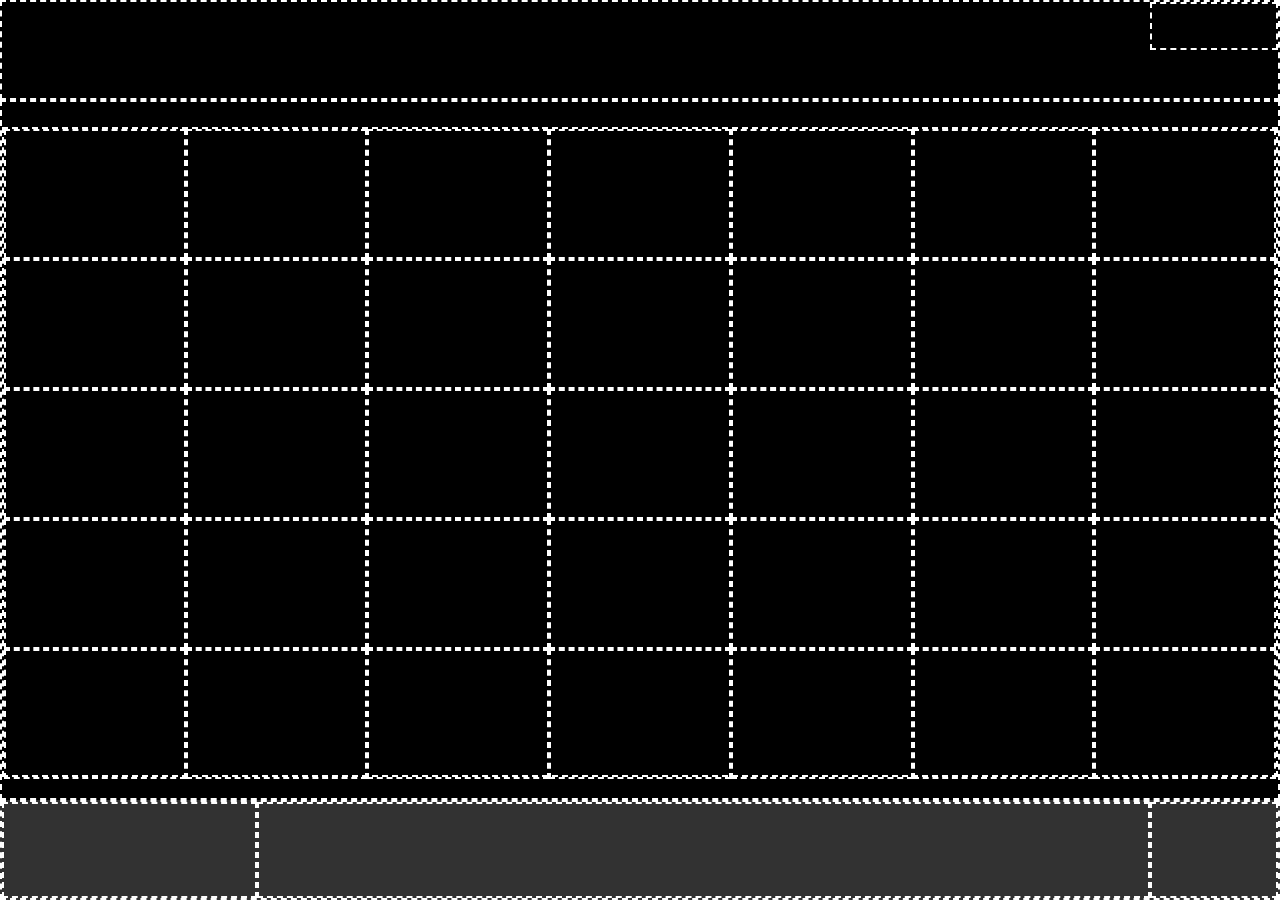
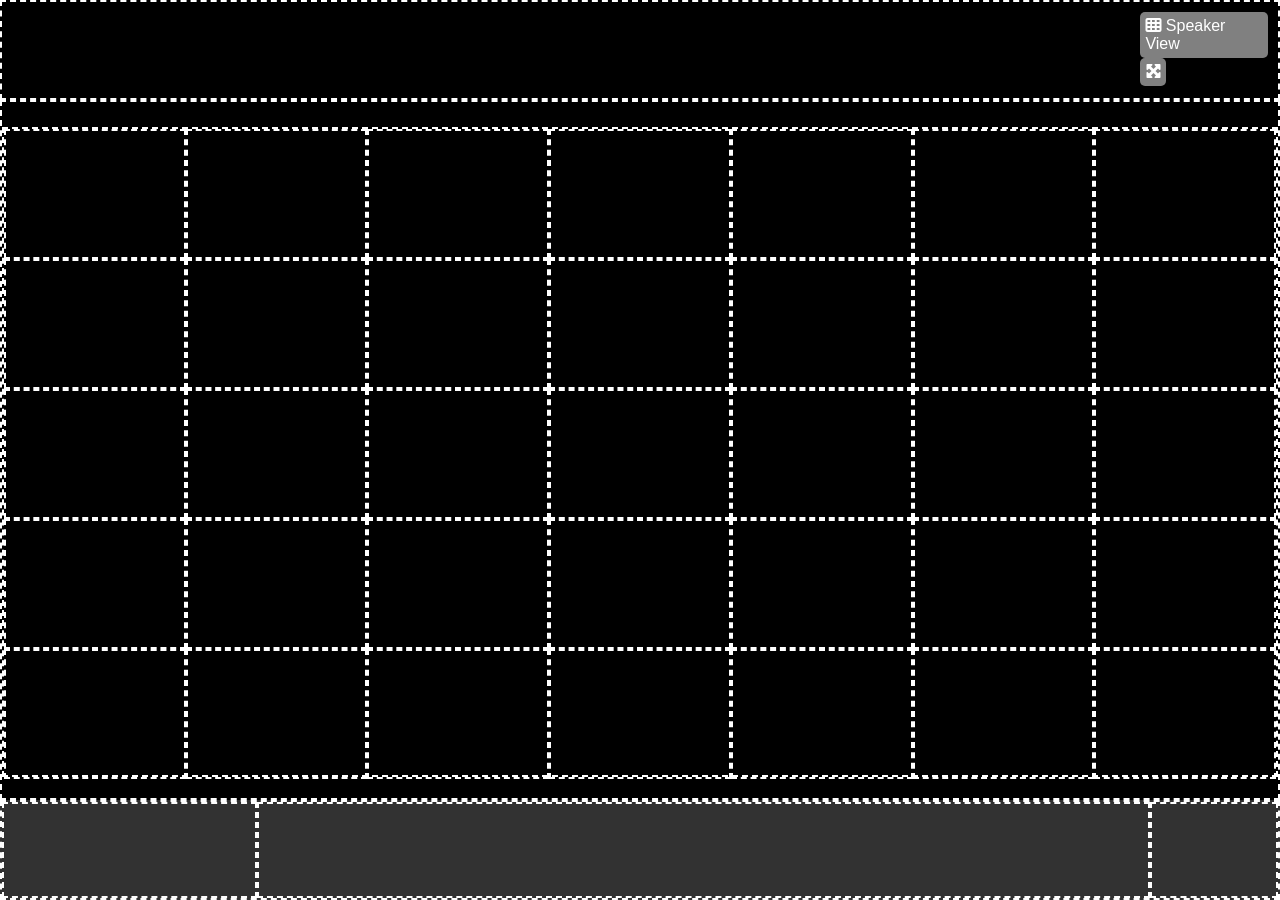
Before and after one commit to EmanueleManno/html-css-zoom, a plain HTML site: page index.html in a window 1280 px wide. Drawn offline with Linux system fonts and the light colour scheme.

Commit message:
Header inserting content

```diff
--- a/index.html
+++ b/index.html
@@ -22,7 +22,10 @@
     <!--Header della pagina-->
     <header>
         <!--Contenitore con dentro Speaker View e icona-->
-        <div class="header-box"></div>
+        <div class="header-box">
+            <div class="header-style"><i class="fa-solid fa-table-cells"></i> Speaker View</div>
+            <div class="header-style"><i class="fa-solid fa-maximize"></i></div>
+        </div>
     </header>
 
     <!--Corpo principale della pagina-->
--- a/style.css
+++ b/style.css
@@ -28,7 +28,16 @@ header {
 .header-box {
     height: 50%;
     width: 10%;
-    border: 2px dashed white;
+    margin-top: 10px;
+    margin-right: 10px;
+}
+
+.header-style {
+    color: white;
+    background-color: gray;
+    border-radius: 5px;
+    display: inline-block;
+    padding: 5px;
 }
 
 /*MAIN*/
```
